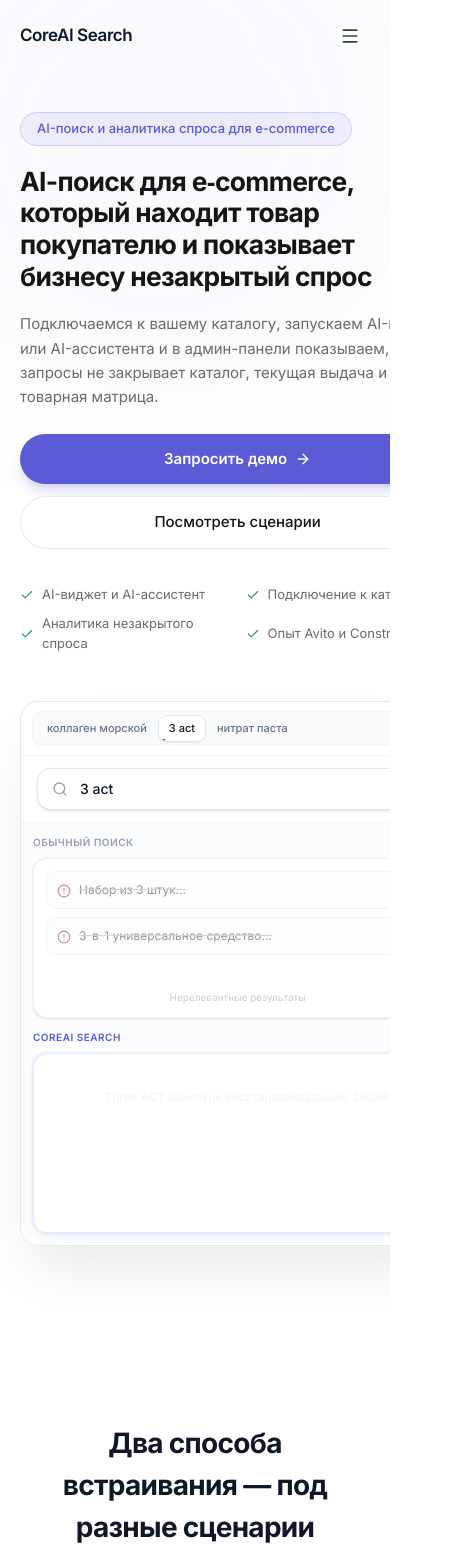
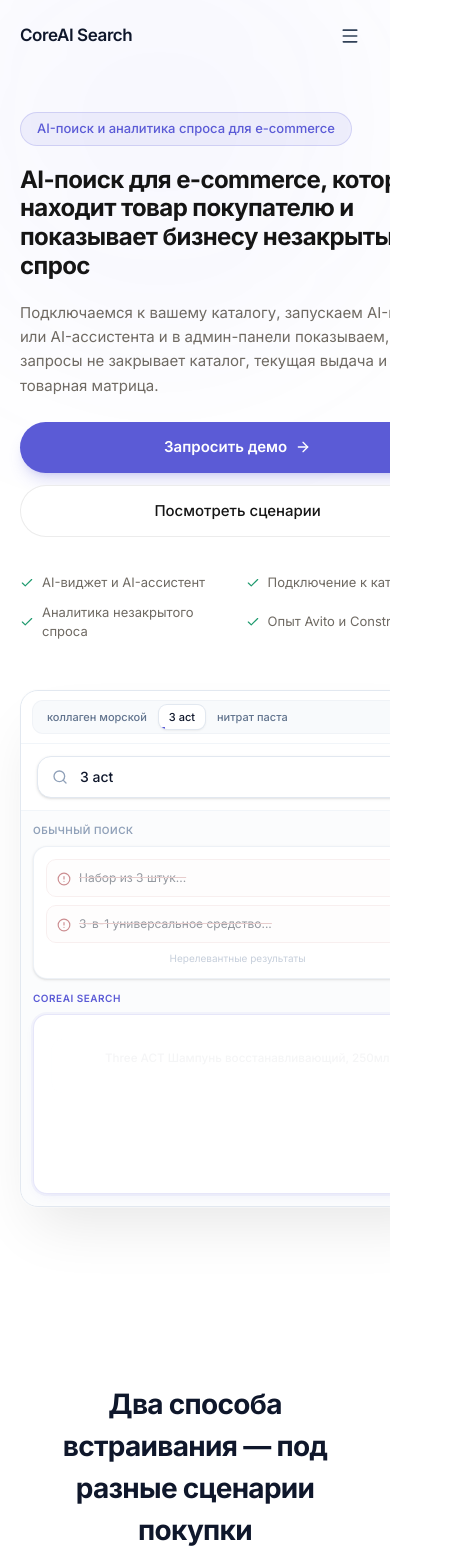
Before and after one commit to usecoreai/ai-search-landing, a Next.js app: page / in a window 390 px wide. Shown: the top 1561 px of the page, 467 px wide, since content can reach past the window. Built offline with nearby package versions, Linux system fonts and the light colour scheme.

Commit message:
fix: mobile layout — remove non-breaking spaces, add overflow-x guard, reduce mobile sizes

```diff
--- a/app/globals.css
+++ b/app/globals.css
@@ -122,8 +122,10 @@
   }
   body {
     @apply bg-background text-foreground antialiased;
+    overflow-x: hidden;
   }
   html {
     @apply font-sans;
+    overflow-x: hidden;
   }
 }
--- a/components/landing/demo-tabs.tsx
+++ b/components/landing/demo-tabs.tsx
@@ -126,7 +126,7 @@ export function DemoTabs() {
             <span className="text-[10px] font-semibold uppercase tracking-wider text-slate-400">
               Обычный поиск
             </span>
-            <div className="flex min-h-[160px] flex-col gap-2 rounded-xl border border-slate-200/60 bg-white p-3 shadow-sm">
+            <div className="flex min-h-[120px] flex-col gap-2 rounded-xl border border-slate-200/60 bg-white p-3 shadow-sm sm:min-h-[160px]">
               {scenario.oldResults.items.length === 0 ? (
                 <motion.div
                   initial={{ opacity: 0, scale: 0.95 }}
@@ -175,7 +175,7 @@ export function DemoTabs() {
               {BRAND_NAME}
             </span>
 
-            <div className="flex min-h-[160px] flex-col gap-2 rounded-xl border border-[#5B5BD6]/15 bg-white p-3 shadow-[0_4px_12px_-4px_rgba(91,91,214,0.1)] ring-2 ring-[#5B5BD6]/5">
+            <div className="flex min-h-[120px] flex-col gap-2 rounded-xl border border-[#5B5BD6]/15 bg-white p-3 shadow-[0_4px_12px_-4px_rgba(91,91,214,0.1)] ring-2 ring-[#5B5BD6]/5 sm:min-h-[160px]">
               {scenario.aiResults.items.map((item, i) => (
                 <motion.div
                   key={i}
--- a/components/landing/hero.tsx
+++ b/components/landing/hero.tsx
@@ -19,7 +19,7 @@ export function Hero() {
               {hero.eyebrow}
             </span>
 
-            <h1 className="text-[1.65rem] leading-[1.2] font-bold tracking-tight text-[#151515] sm:text-[2rem] lg:text-[2.25rem]">
+            <h1 className="text-[1.5rem] leading-[1.2] font-bold tracking-tight text-[#151515] sm:text-[2rem] lg:text-[2.25rem]">
               {hero.h1}
             </h1>
 
--- a/content/landing-content.ts
+++ b/content/landing-content.ts
@@ -13,7 +13,7 @@ export const landingContent = {
 
   hero: {
     eyebrow: "AI-поиск и аналитика спроса для e-commerce",
-    h1: "AI-поиск для\u00A0e\u2011commerce, который находит товар покупателю и\u00A0показывает бизнесу незакрытый спрос",
+    h1: "AI-поиск для e-commerce, который находит товар покупателю и показывает бизнесу незакрытый спрос",
     subheadline:
       "Подключаемся к вашему каталогу, запускаем AI-виджет или AI-ассистента и в админ-панели показываем, какие запросы не закрывает каталог, текущая выдача и товарная матрица.",
     cta1: "Запросить демо",
@@ -82,7 +82,7 @@ export const landingContent = {
       "Для быстрого поиска по каталогу — AI-виджет. Для сценария «помогите выбрать» — AI-ассистент. Можно запустить один формат или оба сразу.",
     footer: "Один формат решает быстрый поиск. Два формата вместе закрывают и поиск, и выбор.",
     assistant: {
-      title: "AI-ассистент для выбора, а\u00A0не\u00A0только поиска",
+      title: "AI-ассистент для выбора, а не только поиска",
       description:
         "Уточняет задачу, ограничения и предпочтения покупателя — и переводит неопределённый запрос в конкретный набор товаров.",
       chatMessages: [
@@ -93,7 +93,7 @@ export const landingContent = {
       ],
     },
     widget: {
-      title: "AI-виджет для быстрого поиска по\u00A0каталогу",
+      title: "AI-виджет для быстрого поиска по каталогу",
       description:
         "Понимает смысл запроса, а не только ключевые слова. Находит товары по длинным, неточным и шумным формулировкам.",
       searchDemo: {
@@ -110,7 +110,7 @@ export const landingContent = {
   analytics: {
     eyebrow: "Админ-панель и аналитика спроса",
     title:
-      "Показываем не\u00A0только что ищут. Показываем, чего не\u00A0хватает в\u00A0каталоге",
+      "Показываем не только что ищут. Показываем, чего не хватает в каталоге",
     description:
       "Запросы без результата, поведение после выдачи и повторяющиеся сигналы спроса — в одной панели. Видно, где каталог не закрывает потребность, что покупатели выбирают вместо и какие действия дадут эффект.",
     bullets: [
```
